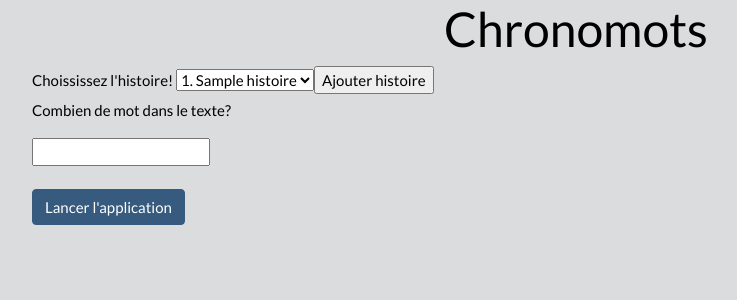
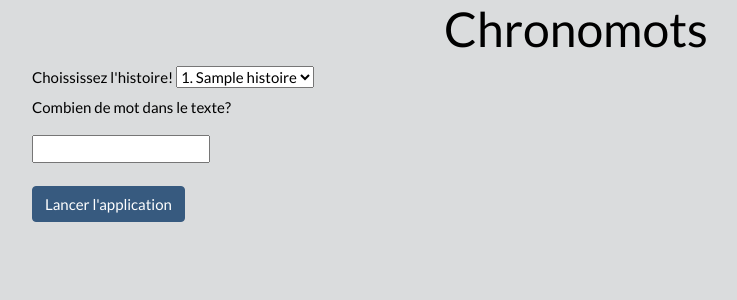
Before and after one commit to ClementM0512/Projet_Ortho, a Symfony app: template templates/main/chronomots.html.twig in a window 1280 px wide. Shown: the top 300 px of the page, without its empty margins (64-801 px from the left). Run offline with Twig, Linux system fonts and the light colour scheme; the template is opened without the code that fills it: most values are stand-ins (such as "Sample title", 1, 10 or a date in 2020); some libraries are stand-ins or nearby versions.

Commit message:
Revert "bouton nouvelle histoire"
This reverts commit c3c11f385057f40b39ff1d61d0f5216f2a70eba3.

```diff
--- a/templates/main/chronomots.html.twig
+++ b/templates/main/chronomots.html.twig
@@ -37,7 +37,6 @@
           {% for histoire in histoires %}
             <option>{{histoire.id}}. {{ histoire.name}}</option>
           {% endfor %}
-          <a href="/nouvellehistoire"><input type="button" value="Ajouter histoire" /></a>
           </select>
      </form>
      <p>Combien de mot dans le texte?</p>
```
